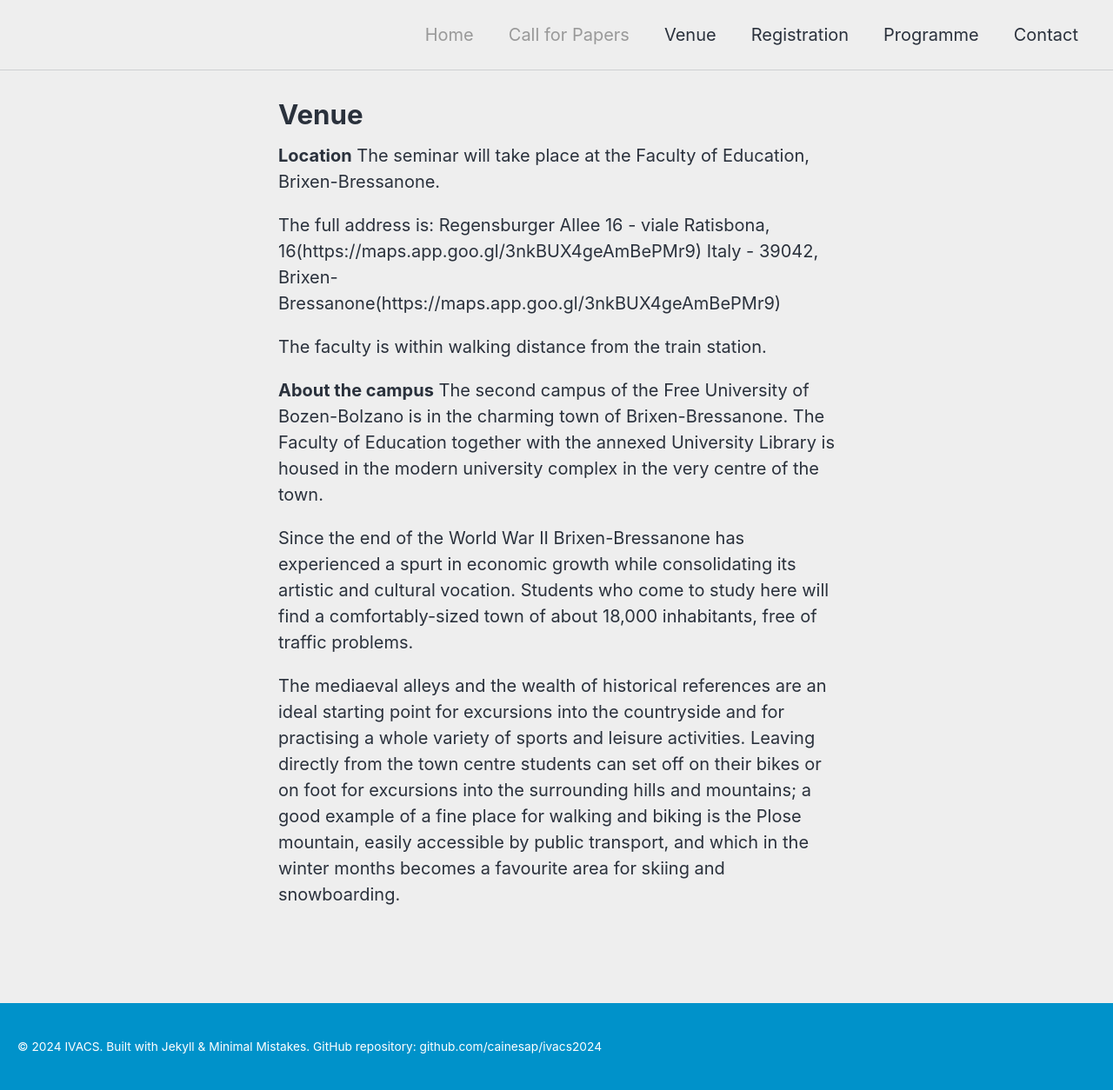
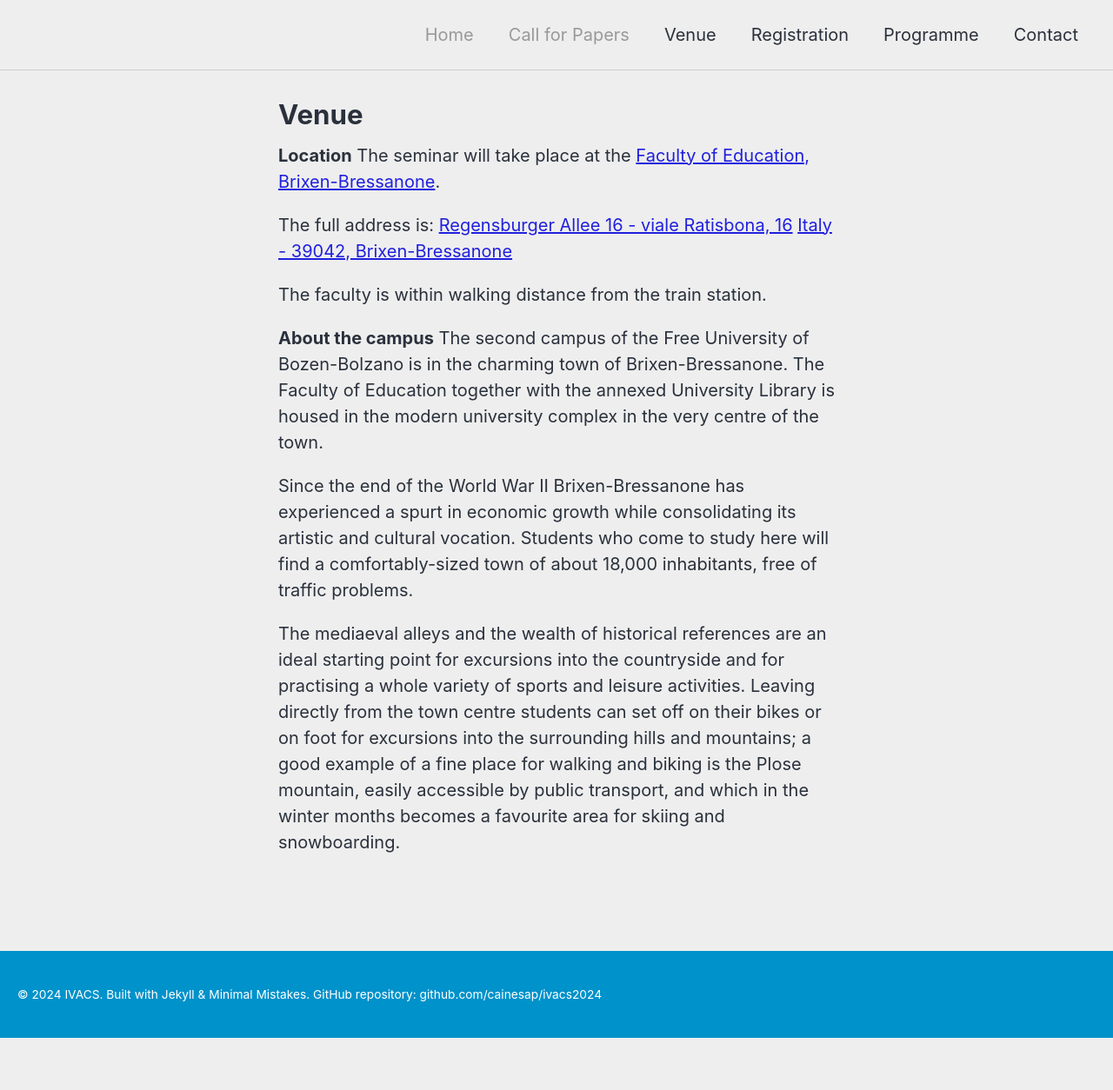
Before and after one commit to gfburton/aiabrixen2024, a Jekyll site: the page built from _pages/venue.md, in a window 1280 px wide. Shown: the whole page at 87% size. Built offline with Jekyll 4.4.1, drawn with Linux system fonts in a browser that asks for light colours; cached includes are drawn as plain includes; nearby versions of some CDN libraries; after the commit the page ends 1194 px from its top, so only the background shows below that; part of the change alters nothing that is shown.

Commit message:
Update venue.md

```diff
--- a/_pages/venue.md
+++ b/_pages/venue.md
@@ -7,11 +7,11 @@ permalink: /venue/
 # toc_icon: "cog"
 ---
 **Location**
-The seminar will take place at the Faculty of Education, Brixen-Bressanone.
+The seminar will take place at the [Faculty of Education, Brixen-Bressanone](https://www.unibz.it/en/applicants/the-three-campuses/brixen-bressanone/).
 
 The full address is:
-Regensburger Allee 16 - viale Ratisbona, 16(https://maps.app.goo.gl/3nkBUX4geAmBePMr9)
-Italy - 39042, Brixen-Bressanone(https://maps.app.goo.gl/3nkBUX4geAmBePMr9)
+[Regensburger Allee 16 - viale Ratisbona, 16](https://maps.app.goo.gl/3nkBUX4geAmBePMr9)
+[Italy - 39042, Brixen-Bressanone](https://maps.app.goo.gl/3nkBUX4geAmBePMr9)
 
 The faculty is within walking distance from the train station.
 
```
